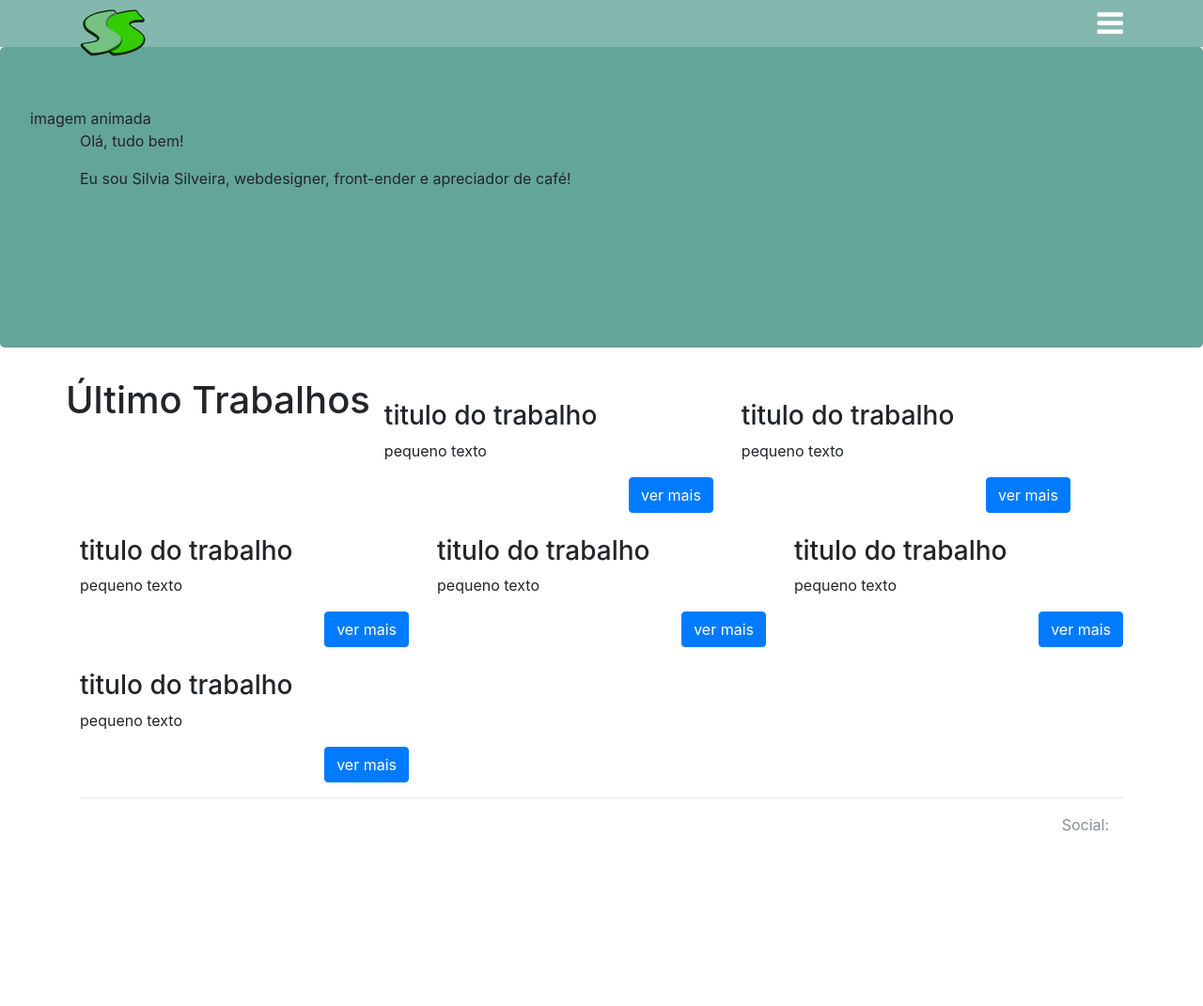
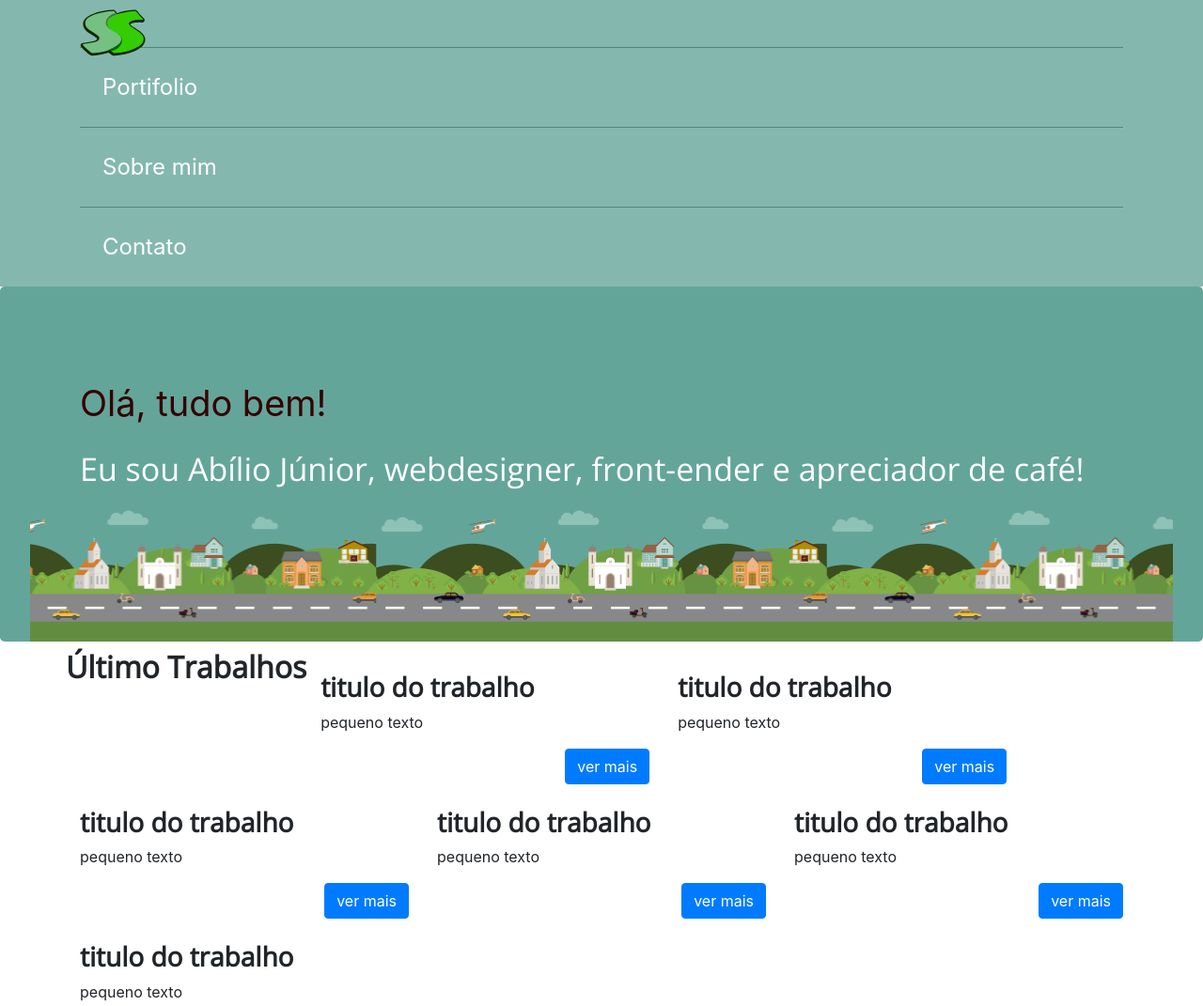
Before and after one commit to abiliojunior/CourseFrontEndModerno, a website: page src/index.html in a window 1280 px wide. Shown: the top 1071 px of the page at 94% size. Before the commit the page ends 1042 px from the top, so only its background shows below. Drawn offline with nearby package versions, Linux system fonts and the light colour scheme.

Commit message:
aula8.44

```diff
--- a/src/index.html
+++ b/src/index.html
@@ -1,5 +1,5 @@
 <!DOCTYPE html>
-<html lang="en" class="js">
+<html lang="en" class="no-js">
 <head>
     <meta charset="UTF-8">
     <meta name="viewport" content="width=device-width">
@@ -7,6 +7,8 @@
 
     <link rel="stylesheet"  href="components/bootstrap/css/bootstrap.min.css">
     <link rel="stylesheet" href="components/font-awesome/css/font-awesome.min.css">
+
+
     <link rel="stylesheet" href="css/main.css">
 </head>
 <body>
@@ -31,17 +33,19 @@
     </div>
 </nav>
 
-<div class="jumbotron header-animado">imagem animada
+<div class="jumbotron header-animado">
     <div class="container">
-        <p>Olá, tudo bem!</p>
-        <p>Eu sou Silvia Silveira, webdesigner, front-ender e apreciador de café!</p>
+        <p class="header-animado__title">Olá, tudo bem!</p>
+        <h1 class="header-animado__subtitle">Eu sou Abílio Júnior, webdesigner, front-ender e apreciador de café!</h1>
     </div>
+
+    <div class="header-animado__ilustra"></div>
 </div>
 
 <div class="container">
     <div class="row">
         <div class="col-xs-12">
-            <h1>Último Trabalhos</h1>
+            <h2>Último Trabalhos</h2>
         </div>
 
         <div class="col-xs-12 col-sm-6 col-md-4">
--- /dev/null
+++ b/src/sass/_base.scss
@@ -0,0 +1,4 @@
+h1, h2, h3, h4, h5, h6, .title{
+    font-family: 'Open Sans', 'Helvetica Neue', Arial, sans-serif;
+    font-weight: bold;
+}
--- a/src/sass/_partials/_header-animado.scss
+++ b/src/sass/_partials/_header-animado.scss
@@ -1,5 +1,28 @@
 .header-animado{
-    $h: 320px;
+    $h: 300px;
     background-color: $main-color;
-    height: $h;
+    padding-top: 96px;
+    padding-bottom: 0;
+    margin-bottom: .5em;
+
+    &__title{
+        color: rgb(53, 1, 1);
+        font-size: 38px;
+    }
+
+    &__subtitle{
+        color: white;
+        font-size: 34px;
+        font-weight: 300;
+        line-height: 1.5;
+
+    }
+
+    &__ilustra{
+        background-image: url(../imagens/cenario_all_960.png);
+        height: $h/2;
+        background-size: auto 100%;
+        background-position: 50% top;
+
+    }
 }
--- a/src/sass/main.scss
+++ b/src/sass/main.scss
@@ -1,3 +1,5 @@
+@import url('https://fonts.googleapis.com/css?family=Open+Sans:300,400');
 @import '_variables';
 @import '_partials/_header-animado';
 @import '_partials/_header-nav';
+@import '_base';
```
Also changed, not shown: src/css/main.css.
